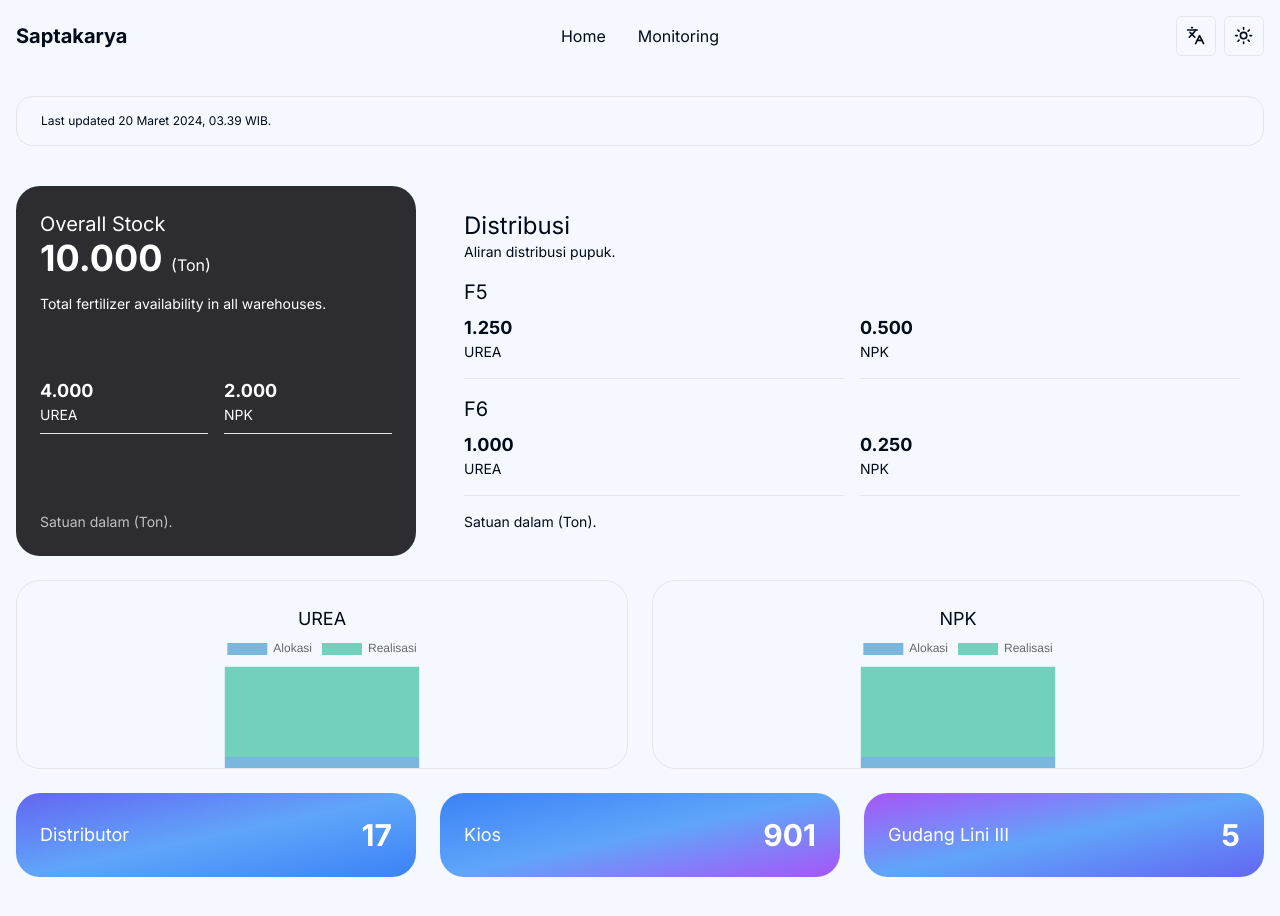
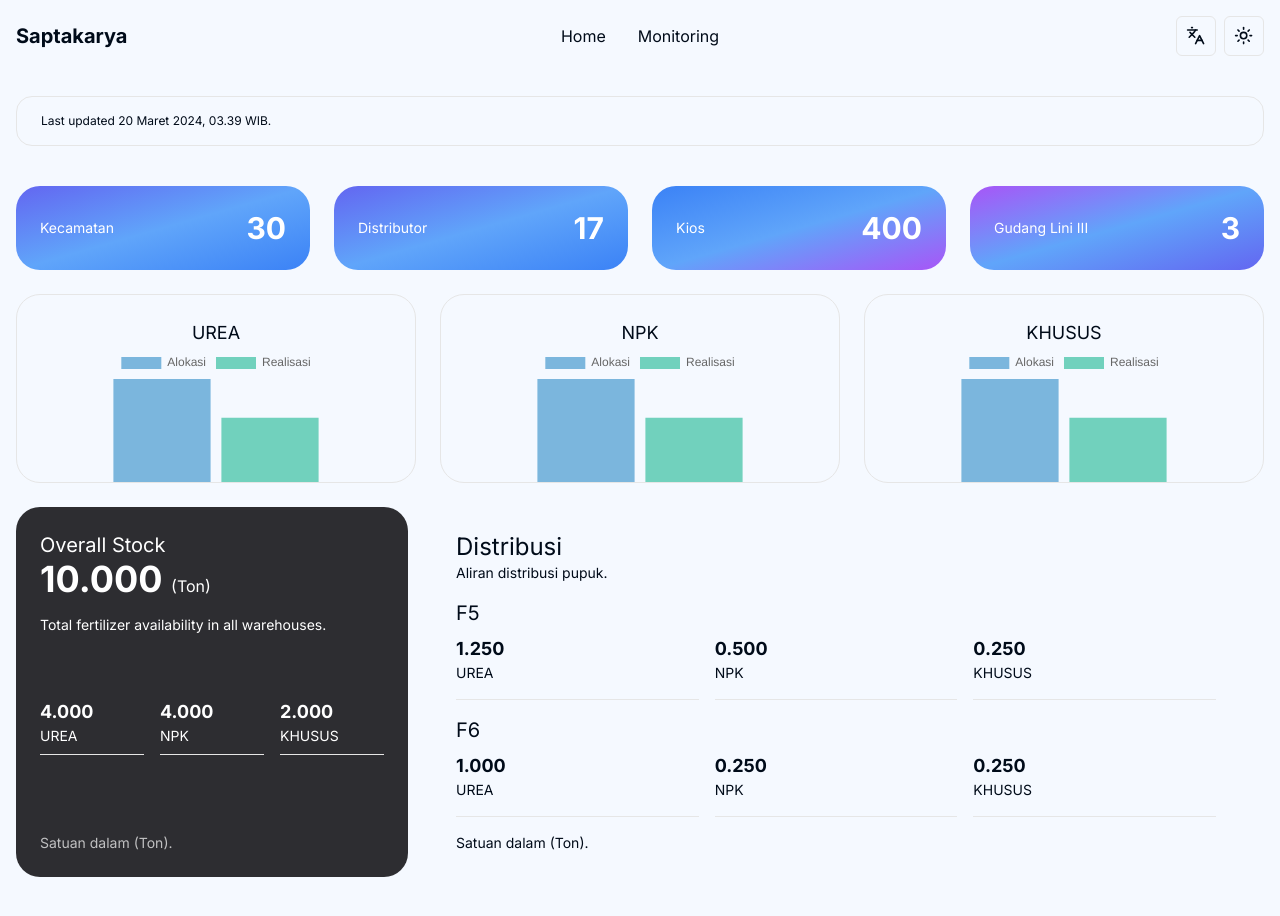
Before and after one commit to weexdayend/didactic-waffle, a Next.js app: page /en/home in a window 1280 px wide. Shown: the top 916 px of the page. Built offline with nearby package versions, Linux system fonts and the light colour scheme.

Commit message:
new layout homepage dashboard

```diff
--- a/src/app/[locale]/(main)/home/page.tsx
+++ b/src/app/[locale]/(main)/home/page.tsx
@@ -23,28 +23,35 @@ const Page = () => {
         </div>
       </div>
       <div className='w-full grid sm:grid-cols-1 md:grid-cols-2 lg:grid-cols-2 xl:grid-cols-3 gap-6 px-4'>
-        <CardOverall />
-        <CardAch />
-        <div className='w-full grid sm:grid-cols-1 md:grid-cols-1 lg:grid-cols-1 xl:grid-cols-2 xl:col-span-3 gap-6'>
-          <Example title='UREA' />
-          <Example title='NPK' />
-        </div>
-        <div className='w-full h-fit grid sm:grid-cols-1 md:grid-cols-1 lg:grid-cols-1 xl:grid-cols-3 xl:col-span-3 gap-6'>
-          <div className='bg-gradient-to-br from-indigo-500 via-blue-400 to-blue-500 rounded-3xl xl:rounded-3xl h-full flex flex-row items-center justify-between px-6 py-6'>
-            <h1 className='text-lg text-white'>Distributor</h1>
+        <div className='w-full h-fit grid grid-cols-2 sm:grid-cols-2 md:grid-cols-4 md:col-span-4 lg:grid-cols-4 lg:col-span-4 xl:grid-cols-4 xl:col-span-4 gap-6'>
+          <div className='bg-gradient-to-br from-indigo-500 via-blue-400 to-blue-500 rounded-3xl xl:rounded-3xl h-full flex flex-col sm:flex-row md:flex-row lg:flex-row xl:flex-row items-center justify-between px-6 py-6'>
+            <h1 className='text-sm text-white'>Kecamatan</h1>
+            <h1 className='text-3xl font-bold text-white'>30</h1>
+          </div>
+
+          <div className='bg-gradient-to-br from-indigo-500 via-blue-400 to-blue-500 rounded-3xl xl:rounded-3xl h-full flex flex-col sm:flex-row md:flex-row lg:flex-row xl:flex-row items-center justify-between px-6 py-6'>
+            <h1 className='text-sm text-white'>Distributor</h1>
             <h1 className='text-3xl font-bold text-white'>17</h1>
           </div>
 
-          <div className='bg-gradient-to-br from-blue-500 via-blue-400 to-purple-500 rounded-3xl xl:rounded-3xl h-full flex flex-row items-center justify-between px-6 py-6'>
-            <h1 className='text-lg text-white'>Kios</h1>
-            <h1 className='text-3xl font-bold text-white'>901</h1>
+          <div className='bg-gradient-to-br from-blue-500 via-blue-400 to-purple-500 rounded-3xl xl:rounded-3xl h-full flex flex-col sm:flex-row md:flex-row lg:flex-row xl:flex-row items-center justify-between px-6 py-6'>
+            <h1 className='text-sm text-white'>Kios</h1>
+            <h1 className='text-3xl font-bold text-white'>400</h1>
           </div>
 
-          <div className='bg-gradient-to-br from-purple-500 via-blue-400 to-indigo-500 rounded-3xl xl:rounded-3xl h-full flex flex-row items-center justify-between px-6 py-6'>
-            <h1 className='text-lg text-white'>Gudang Lini III</h1>
-            <h1 className='text-3xl font-bold text-white'>5</h1>
+          <div className='bg-gradient-to-br from-purple-500 via-blue-400 to-indigo-500 rounded-3xl xl:rounded-3xl h-full flex flex-col sm:flex-row md:flex-row lg:flex-row xl:flex-row items-center justify-between px-6 py-6'>
+            <h1 className='text-sm text-white'>Gudang Lini III</h1>
+            <h1 className='text-3xl font-bold text-white'>3</h1>
           </div>
         </div>
+        <div className='w-full grid sm:grid-cols-1 md:grid-cols-3 md:col-span-4 lg:grid-cols-3 lg:col-span-4 xl:grid-cols-3 xl:col-span-4 gap-6'>
+          <Example title='UREA' />
+          <Example title='NPK' />
+          <Example title='KHUSUS' />
+        </div>
+        <CardOverall />
+        <CardAch />
+
       </div>
     </div>
   )
--- a/src/components/home/card-ach.tsx
+++ b/src/components/home/card-ach.tsx
@@ -13,7 +13,7 @@ const CardAch = () => {
       </div>
       <div className='flex flex-col w-full h-full'>
         <h4 className='text-xl pb-2'>F5</h4>
-        <div className='grid grid-cols-2 gap-4'>
+        <div className='grid grid-cols-3 gap-4'>
           <div className='flex flex-col pb-4 border-b'>
             <h6 className='text-lg font-bold '>1.250</h6>
             <h6 className='text-sm'>UREA</h6>
@@ -22,12 +22,16 @@ const CardAch = () => {
             <h6 className='text-lg font-bold'>0.500</h6>
             <h6 className='text-sm'>NPK</h6>
           </div>
+          <div className='flex flex-col pb-4 border-b'>
+            <h6 className='text-lg font-bold'>0.250</h6>
+            <h6 className='text-sm'>KHUSUS</h6>
+          </div>
         </div>
       </div>
 
       <div className='flex flex-col w-full h-full'>
         <h4 className='text-xl pb-2'>F6</h4>
-        <div className='grid grid-cols-2 gap-4'>
+        <div className='grid grid-cols-3 gap-4'>
           <div className='flex flex-col pb-4 border-b'>
             <h6 className='text-lg font-bold '>1.000</h6>
             <h6 className='text-sm'>UREA</h6>
@@ -35,6 +39,10 @@ const CardAch = () => {
           <div className='flex flex-col pb-4 border-b'>
             <h6 className='text-lg font-bold'>0.250</h6>
             <h6 className='text-sm'>NPK</h6>
+          </div>
+          <div className='flex flex-col pb-4 border-b'>
+            <h6 className='text-lg font-bold'>0.250</h6>
+            <h6 className='text-sm'>KHUSUS</h6>
           </div>
         </div>
       </div>
--- a/src/components/home/card-overall.tsx
+++ b/src/components/home/card-overall.tsx
@@ -13,14 +13,18 @@ const CardOverall = () => {
           <h1 className='font-bold text-4xl text-white dark:text-zinc-900'>10.000 <span className='text-base font-normal'>(Ton)</span></h1>
           <h6 className='text-sm text-white dark:text-zinc-900 mt-4'>{cs('description')}</h6>
         </div>
-        <div className='grid grid-cols-2 gap-4 items-center justify-between my-4'>
+        <div className='grid grid-cols-3 gap-4 items-center justify-between my-4'>
           <div className='flex flex-col border-b pb-2'>
             <h1 className='text-lg font-bold text-white dark:text-zinc-900'>4.000</h1>
             <h1 className='text-sm text-white dark:text-zinc-900'>UREA</h1>
           </div>
           <div className='w-full h-full border-b pb-2'>
+            <h1 className='text-lg font-bold text-white dark:text-zinc-900'>4.000</h1>
+            <h1 className='text-sm text-white dark:text-zinc-900'>NPK</h1>
+          </div>
+          <div className='w-full h-full border-b pb-2'>
             <h1 className='text-lg font-bold text-white dark:text-zinc-900'>2.000</h1>
-            <h1 className='text-sm text-white dark:text-zinc-900'>NPK</h1>
+            <h1 className='text-sm text-white dark:text-zinc-900'>KHUSUS</h1>
           </div>
         </div>
         <h6 className='text-sm text-white/70 dark:text-zinc-900/70 mt-4'>Satuan dalam (Ton).</h6>
--- a/src/components/home/charts/line-chart.tsx
+++ b/src/components/home/charts/line-chart.tsx
@@ -24,12 +24,12 @@ const Example: React.FC<ExampleProps> = ({ title }: ExampleProps) => {
           data: {
             labels: ["Realisasi"],
             datasets: [{
-              data: [86],
+              data: [800],
               label: "Alokasi",
               borderColor: "#3e95cd",
               backgroundColor: "#7bb6dd",
             }, {
-              data: [700],
+              data: [500],
               label: "Realisasi",
               borderColor: "#3cba9f",
               backgroundColor: "#71d1bd",
@@ -56,7 +56,7 @@ const Example: React.FC<ExampleProps> = ({ title }: ExampleProps) => {
                   display: false
                 },
                 display: false,
-                stacked: true,
+                stacked: false,
               },
               y: {
                 ticks: {
@@ -66,7 +66,7 @@ const Example: React.FC<ExampleProps> = ({ title }: ExampleProps) => {
                   display: false
                 },
                 display: false,
-                stacked: true,
+                stacked: false,
               }
             }
           }
```
